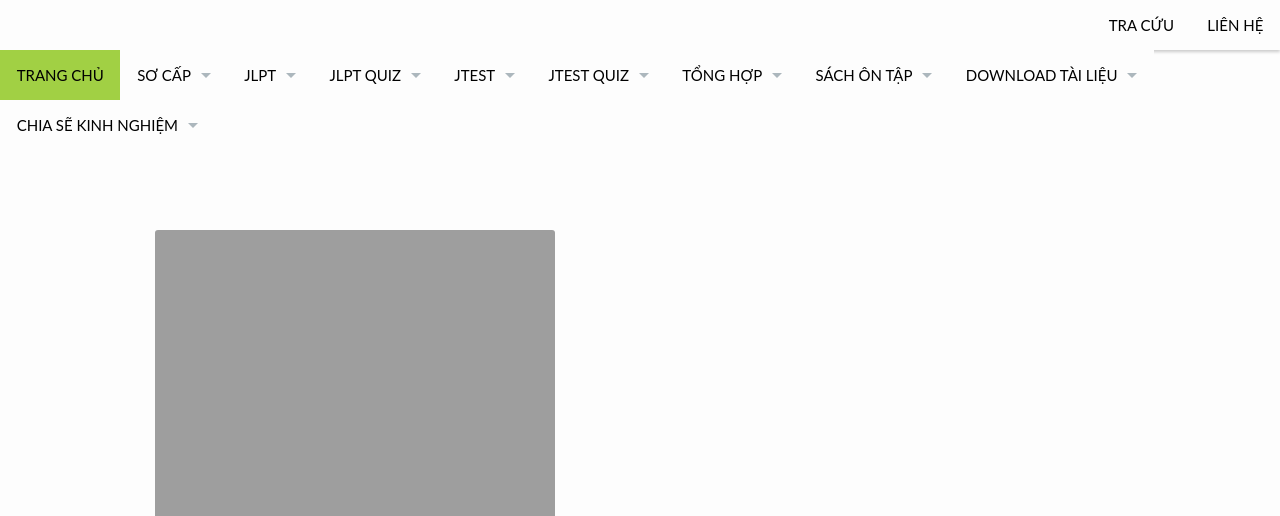
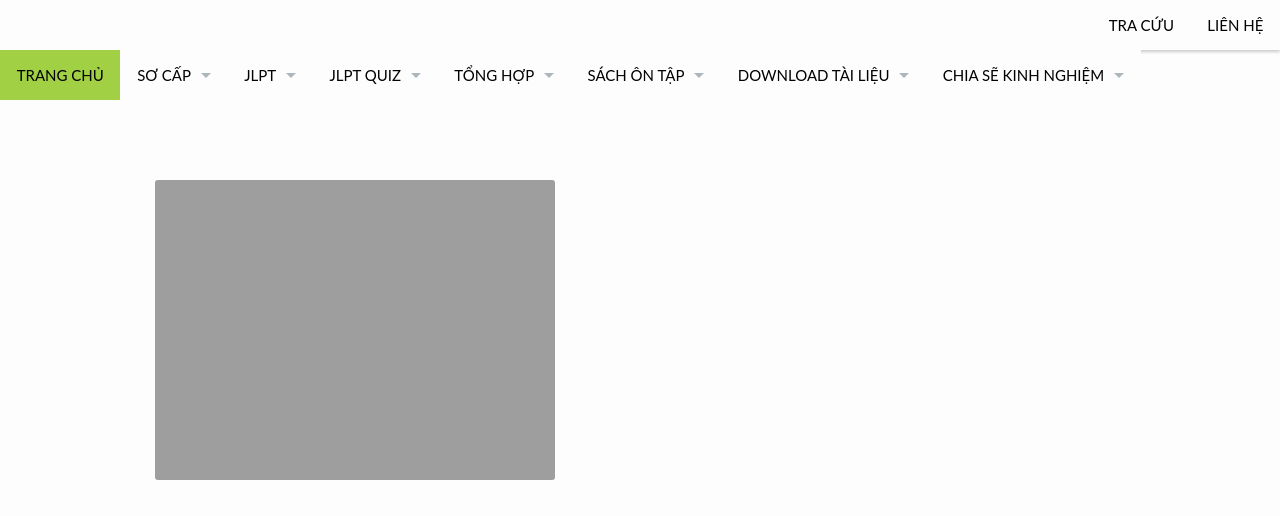
Before and after one commit to cauhoijlpt/cauhoijlpt, a Jekyll site: the page built from pages/pages-root-folder/index.md, in a window 1280 px wide and 900 px high, cut to the strip 0-516 px from the top of the window. Built offline with Jekyll 4.4.1, drawn with Linux system fonts in a browser that asks for light colours.

Commit message:
Update navigation.yml

```diff
--- a/_data/navigation.yml
+++ b/_data/navigation.yml
@@ -54,20 +54,6 @@
   - title: "Trắc nghiệm1"
     url: "/pages/MyPage.html"
 
-- title: "JTest"
-  url: "/documentation/"
-  side: left
-  dropdown:
-  - title: "Changelog"
-    url: "/changelog/"
-  - title: "Roadmap"
-    url: "/roadmap/"
-- title: "JTEST Quiz"
-  side: left
-  dropdown:
-  - title: "Trắc nghiệm1"
-    url: "/pages/MyPage.html"
-
 - title: "Tổng hợp"
   url: "/blog/"
   side: left
```
